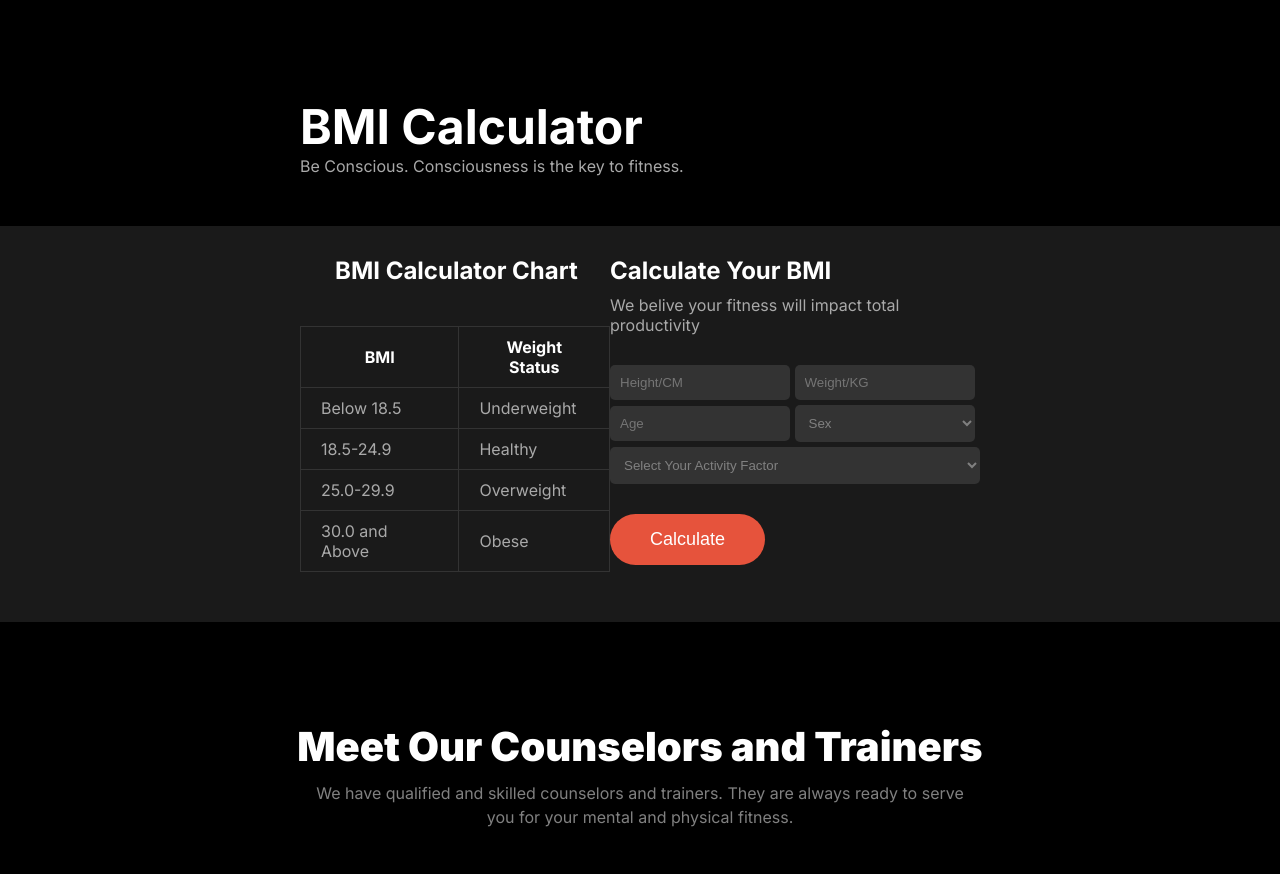
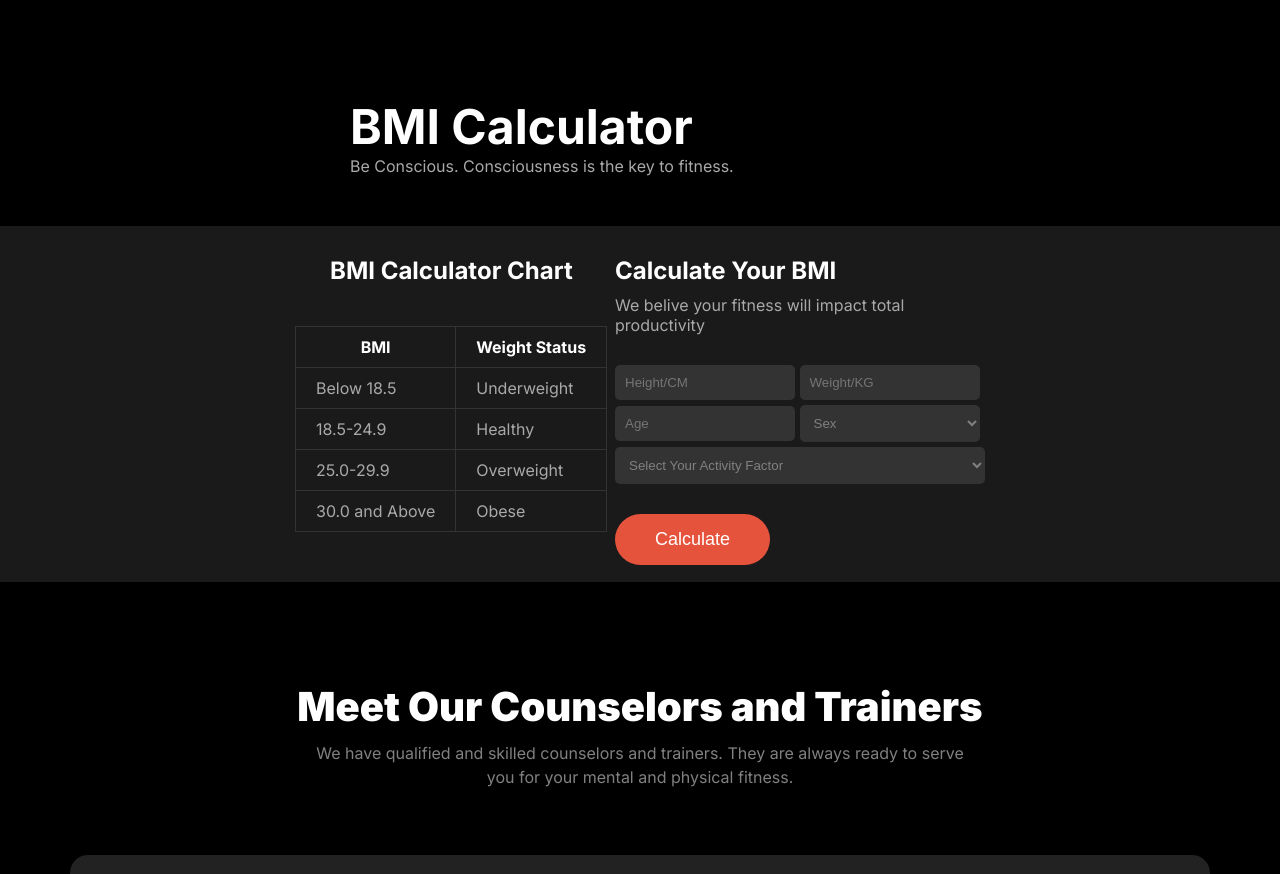
Before and after one commit to Mizan-Sanzi/DevMind-Web, a plain HTML site: page index.html in a window 1280 px wide. Shown: the part 2279-3153 px from the top of the page. Drawn offline with Linux system fonts and the light colour scheme.

Commit message:
final commit

```diff
--- a/styles/style.css
+++ b/styles/style.css
@@ -313,8 +313,8 @@ h1 {
     color: white;
     display: flex;
     flex-direction: column;
-    text-align: left;
-    margin-left: 300px;
+    text-align:justify;
+    margin-left: 350px;
     /* width: 850px; */
     margin-top: 100px;
     font-size: 2rem;
@@ -334,7 +334,7 @@ table {
 }
 .table {
     color: white;
-    padding-left: 300px;
+    padding-left: 295px;
     padding-bottom: 50px;
     border-collapse: collapse;
 }
@@ -354,7 +354,7 @@ td {
 }
 .form {
     color: white;
-    padding-right: 300px;
+    padding-right: 295px;
     padding-top: 30px;
 }
 .form-head {
```
